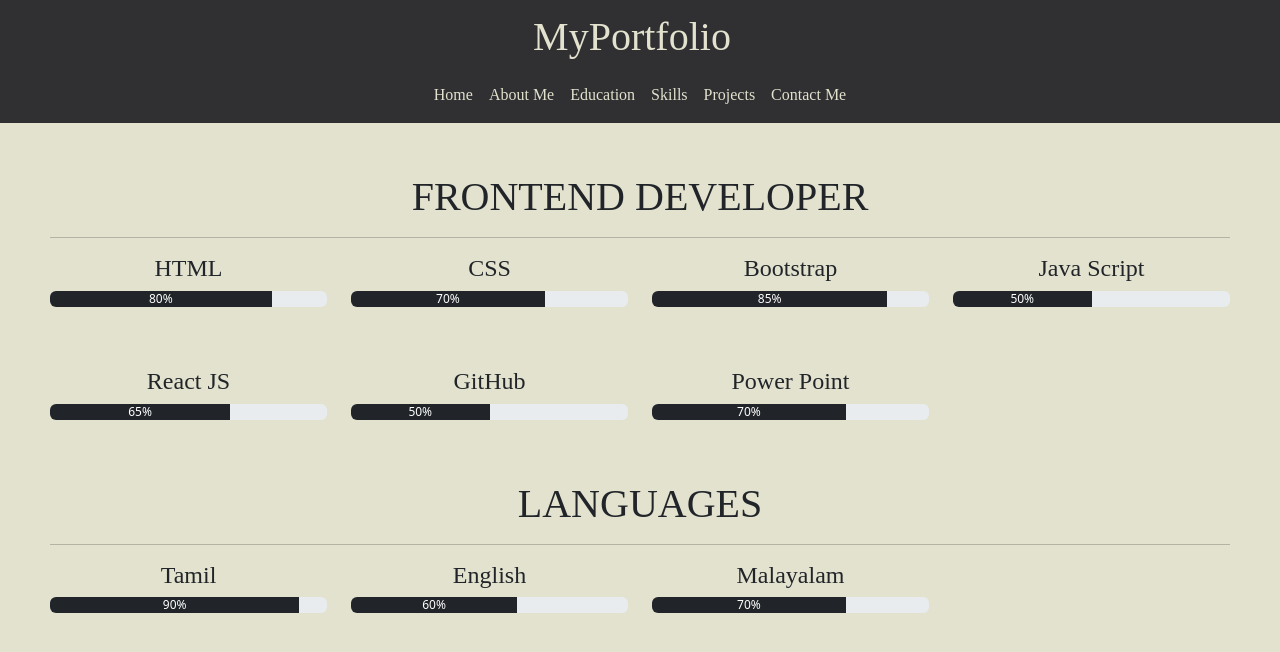
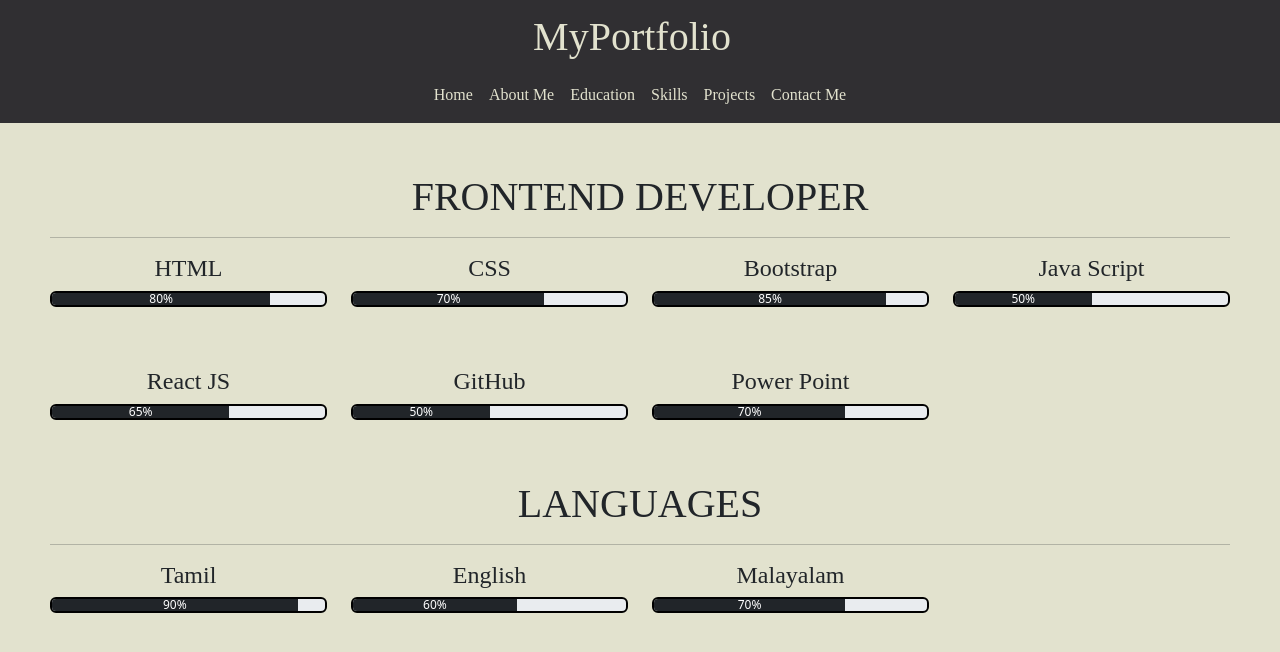
Before and after one commit to Debak2003/My_Portfolio_App, a React (Create React App) app: page /skill in a window 1280 px wide. Shown: the top 652 px of the page. Built offline with nearby package versions, Linux system fonts and the light colour scheme.

Commit message:
third commit

```diff
--- a/src/App.css
+++ b/src/App.css
@@ -104,6 +104,9 @@ footer {
       padding-bottom: 60px;
   }
 }
+.progress, .progress-stacked {
+  border: 2px solid black;
+}
 /*................................. contact us ...................................*/
 
 footer {
--- a/src/components/Home.jsx
+++ b/src/components/Home.jsx
@@ -27,7 +27,7 @@ const Home = () => {
         loop
         />
         </div>
-        <a class="btn btn-dark" href="#" role="button">Download CV</a>
+        <a class="btn btn-dark" href="#" role="button" style={{position:'relative',top:'15px'}}>Download CV</a>
         </div>
          </div>
           </div>
```
